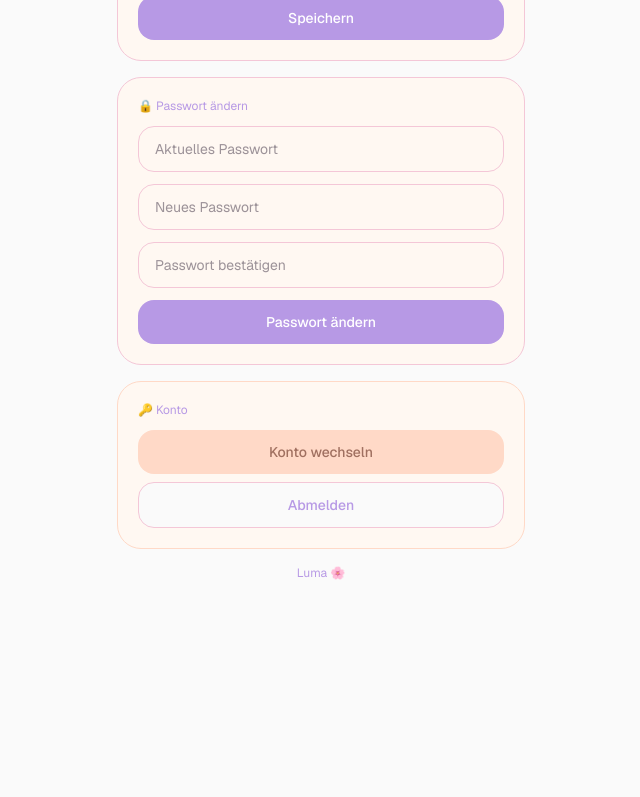
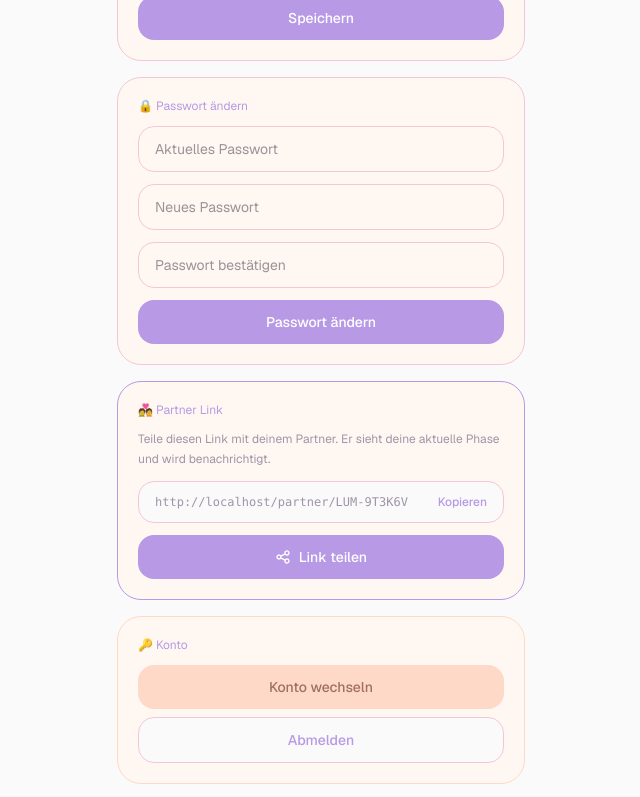
Before and after one commit to ranakarimzadeh22-debug/Luma, a Next.js app: page /settings in a window 1280 px wide. Shown: the part 452-1249 px from the top of the page, without its empty margins (319-959 px from the left). Before the commit the page ends 1073 px from the top, so only its background shows below. Built offline with nearby package versions, Linux system fonts and the light colour scheme.

Commit message:
feat: Partner Link in Einstellungen verschoben

```diff
--- a/src/app/settings/page.tsx
+++ b/src/app/settings/page.tsx
@@ -1,9 +1,10 @@
 "use client";
 
-import { useState } from "react";
+import { useState, useEffect } from "react";
 import Link from "next/link";
 import { useLocale } from "@/context/LocaleContext";
 import { type Locale } from "@/lib/i18n";
+import { generatePartnerCode } from "@/lib/partner";
 
 const languages: { code: Locale; flag: string; native: string }[] = [
   { code: "de", flag: "🇩🇪", native: "Deutsch" },
@@ -24,6 +25,40 @@ export default function SettingsPage() {
   const [profileSaved, setProfileSaved] = useState(false);
   const [pwSaved, setPwSaved] = useState(false);
   const [pwError, setPwError] = useState("");
+  const [partnerUrl, setPartnerUrl] = useState("");
+  const [copied, setCopied] = useState(false);
+  const [shared, setShared] = useState(false);
+
+  useEffect(() => {
+    const raw = localStorage.getItem("luma-user");
+    let partnerCode = "";
+    if (raw) {
+      const user = JSON.parse(raw);
+      partnerCode = user.partnerCode;
+    }
+    if (!partnerCode) {
+      partnerCode = generatePartnerCode("Luma");
+      const existing = raw ? JSON.parse(raw) : {};
+      localStorage.setItem("luma-user", JSON.stringify({ ...existing, partnerCode }));
+    }
+    setPartnerUrl(`${window.location.origin}/partner/${partnerCode}`);
+  }, []);
+
+  function copyLink() {
+    navigator.clipboard.writeText(partnerUrl);
+    setCopied(true);
+    setTimeout(() => setCopied(false), 2000);
+  }
+
+  async function shareLink() {
+    if (navigator.share) {
+      await navigator.share({ title: "Luma – Mein Zyklus", text: "Ich teile meinen Zyklus mit dir über Luma 🌸", url: partnerUrl });
+    } else {
+      copyLink();
+      setShared(true);
+      setTimeout(() => setShared(false), 2000);
+    }
+  }
 
   function saveProfile(e: React.FormEvent) {
     e.preventDefault();
@@ -107,6 +142,32 @@ export default function SettingsPage() {
           </button>
         </form>
 
+        {/* Partner Link */}
+        {partnerUrl && (
+          <div className="rounded-3xl p-5 flex flex-col gap-3" style={{ background: "#fff8f2", border: "1.5px solid #b799e5" }}>
+            <p className="text-xs" style={{ color: "#b799e5" }}>💑 Partner Link</p>
+            <p className="text-xs leading-relaxed" style={{ color: "#a094a8" }}>
+              Teile diesen Link mit deinem Partner. Er sieht deine aktuelle Phase und wird benachrichtigt.
+            </p>
+            <div className="flex items-center justify-between rounded-2xl px-4 py-3" style={{ background: "#fafafa", border: "1.5px solid #f4c7d7" }}>
+              <span className="text-xs font-mono truncate" style={{ color: "#a094a8" }}>{partnerUrl}</span>
+              <button onClick={copyLink} className="text-xs font-medium ml-2 shrink-0" style={{ color: "#b799e5" }}>
+                {copied ? "✓" : "Kopieren"}
+              </button>
+            </div>
+            <button
+              onClick={shareLink}
+              className="w-full text-white font-medium rounded-2xl py-3 text-sm hover:opacity-90 transition-opacity flex items-center justify-center gap-2"
+              style={{ background: shared ? "#cfe8d5" : "#b799e5" }}
+            >
+              <svg xmlns="http://www.w3.org/2000/svg" className="w-4 h-4" fill="none" viewBox="0 0 24 24" stroke="currentColor" strokeWidth={2}>
+                <path strokeLinecap="round" strokeLinejoin="round" d="M8.684 13.342C8.886 12.938 9 12.482 9 12c0-.482-.114-.938-.316-1.342m0 2.684a3 3 0 110-2.684m0 2.684l6.632 3.316m-6.632-6l6.632-3.316m0 0a3 3 0 105.367-2.684 3 3 0 00-5.367 2.684zm0 9.316a3 3 0 105.368 2.684 3 3 0 00-5.368-2.684z" />
+              </svg>
+              {shared ? "✓ Geteilt" : "Link teilen"}
+            </button>
+          </div>
+        )}
+
         {/* Konto */}
         <div className="rounded-3xl p-5 flex flex-col gap-2" style={{ background: "#fff8f2", border: "1.5px solid #ffd9c7" }}>
           <p className="text-xs mb-1" style={{ color: "#b799e5" }}>🔑 Konto</p>
```
